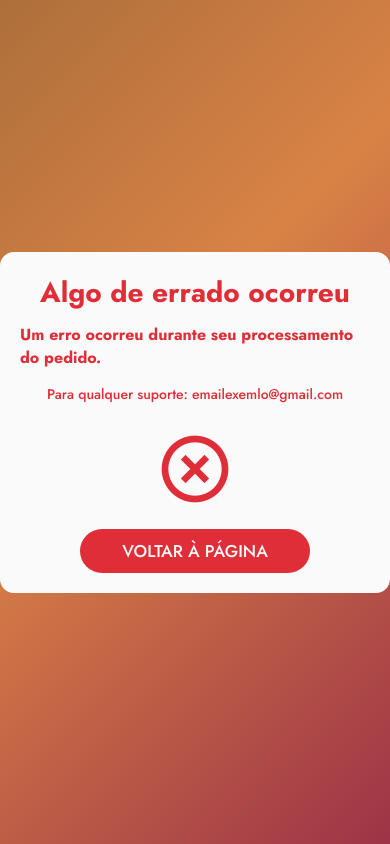
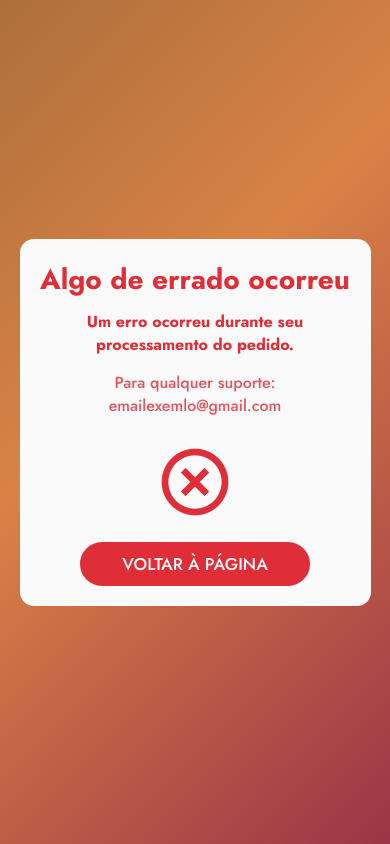
Before and after one commit to josevitor555/MyShirt, a website: page public/failedPage.html in a window 390 px wide. Drawn offline with nearby package versions, Linux system fonts and the light colour scheme.

Commit message:
02/01/2025

```diff
--- a/public/css/failedPage.css
+++ b/public/css/failedPage.css
@@ -104,14 +104,10 @@
 }
 
 @media (max-width: 1080px) {
+
   .cancel-container .content-box {
-    display: flex;
-    flex-direction: column;
-    align-items: center;
-    justify-content: center;
-    padding: 2rem;
-    background: #fafafa;
-    border-radius: 1.4rem;
+    width: 90%;
+    text-align: center;
   }
 
   .cancel-container .content-box h1 {
@@ -127,11 +123,12 @@
   }
 
   .cancel-container .content-box p {
-    font-size: 1.4rem;
+    font-size: 1.6rem;
     text-align: center;
     margin: 0.5rem 0;
     color: #DF2E38;
     font-weight: 500;
+    opacity: .8;
   }
 
   .btn {
```
Also changed, not shown: public/css/successPage.css (+12 -0 lines).
